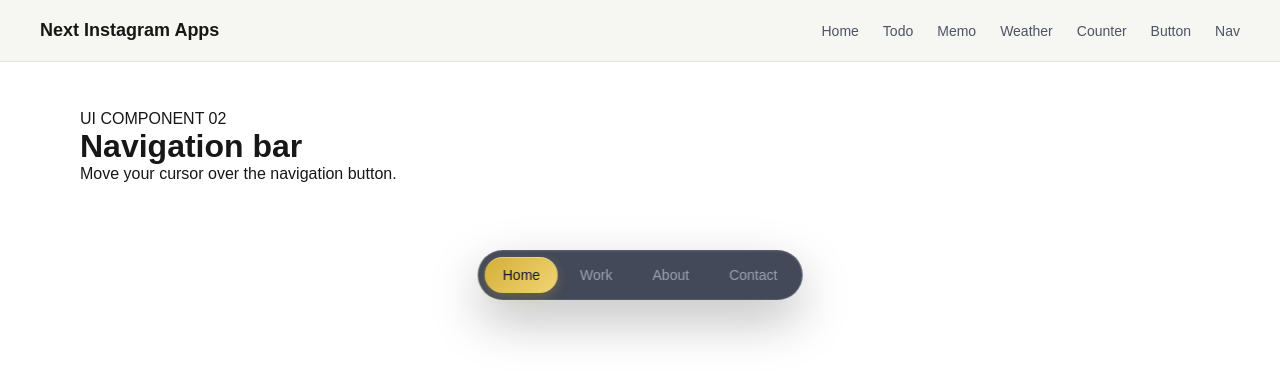
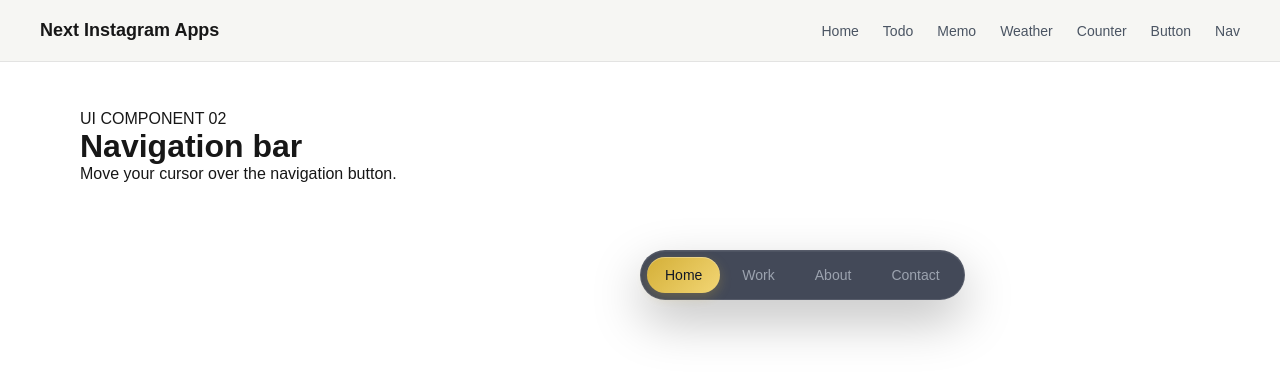
Before and after one commit to usamiyouhei/project-instagram, a Next.js app: page /navigation in a window 1280 px wide. Shown: the top 380 px of the page. Built offline with nearby package versions, Linux system fonts and the light colour scheme.

Commit message:
Update FloatingNavbar.tsx

```diff
--- a/src/components/ui/navigation/FloatingNavbar.tsx
+++ b/src/components/ui/navigation/FloatingNavbar.tsx
@@ -10,13 +10,31 @@ export default function FloatingNavbar() {
   const [activeItem, setActiveItem] = useState("Home");
   return (
     <LayoutGroup>
-      <nav className={styles.navbar}>
+      <motion.nav
+        className={styles.navbar}
+        initial={{ opacity: 0, y: -20, scale: 0.95 }}
+        animate={{
+          opacity: 1,
+          y: 0,
+          scale: 1,
+        }}
+        transition={{
+          duration: 0.5,
+          ease: "easeOut",
+        }}
+      >
         {navItems.map((item) => (
-          <button
+          <motion.button
             key={item}
             type="button"
             className={`${styles.navItem} ${activeItem === item ? styles.active : ""}`}
             onClick={() => setActiveItem(item)}
+            whileHover={{
+              y: -2,
+            }}
+            whileTap={{
+              scale: 0.96,
+            }}
           >
             {activeItem === item && (
               <motion.span
@@ -36,9 +54,9 @@ export default function FloatingNavbar() {
             >
               {item}
             </span>
-          </button>
+          </motion.button>
         ))}
-      </nav>
+      </motion.nav>
     </LayoutGroup>
   );
 }
```
